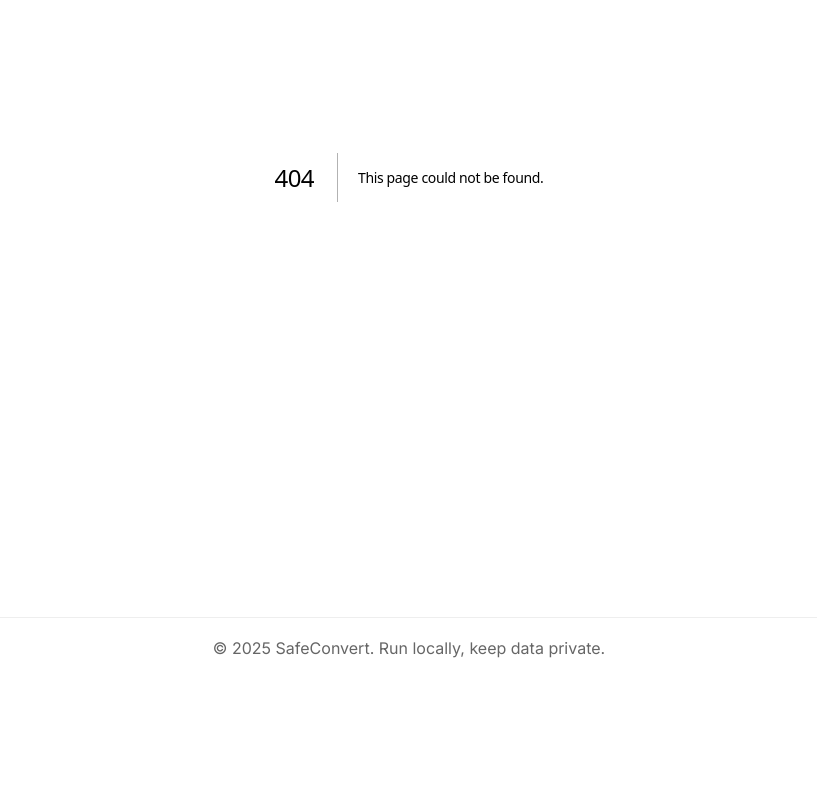
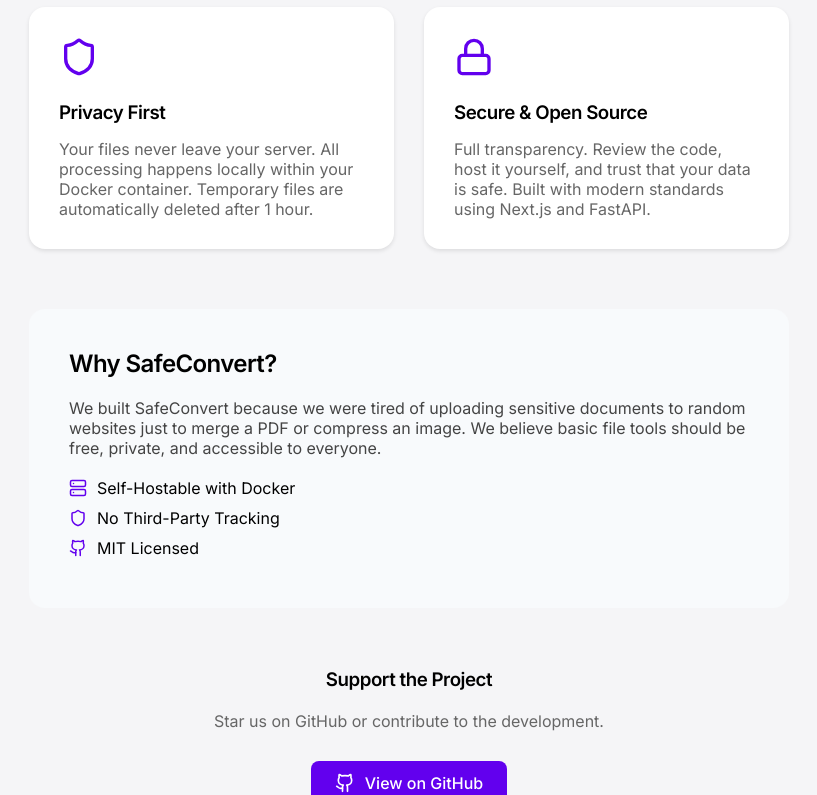
Before and after one commit to sarthakvarshney8081/safeconvert, a Next.js app in the folder frontend/: page /about in a window 1280 px wide. Before the commit this address had no page. Shown: the part 300-1095 px from the top of the page, without its empty margins (231-1048 px from the left). Before the commit the page ends 978 px from the top, so only its background shows below. Built offline with nearby package versions, Linux system fonts and the light colour scheme.

Commit message:
Add About page and update footer

```diff
--- /dev/null
+++ b/frontend/app/about/page.tsx
@@ -0,0 +1,72 @@
+import React from 'react';
+import Link from 'next/link';
+import { Shield, Github, Server, Lock } from 'lucide-react';
+
+export default function AboutPage() {
+    return (
+        <div className="container" style={{ padding: '60px 20px', maxWidth: '800px' }}>
+            <div style={{ textAlign: 'center', marginBottom: 60 }}>
+                <h1 style={{ fontSize: '3rem', fontWeight: 800, marginBottom: 20, background: 'linear-gradient(45deg, var(--primary), #818cf8)', WebkitBackgroundClip: 'text', WebkitTextFillColor: 'transparent' }}>
+                    About SafeConvert
+                </h1>
+                <p style={{ fontSize: '1.2rem', color: '#666', lineHeight: 1.6 }}>
+                    The privacy-first, self-hosted solution for your file manipulation needs.
+                </p>
+            </div>
+
+            <div style={{ display: 'grid', gridTemplateColumns: 'repeat(auto-fit, minmax(300px, 1fr))', gap: 30, marginBottom: 60 }}>
+                <div className="card" style={{ padding: 30 }}>
+                    <div style={{ color: 'var(--primary)', marginBottom: 20 }}>
+                        <Shield size={40} />
+                    </div>
+                    <h3 style={{ marginBottom: 15 }}>Privacy First</h3>
+                    <p style={{ color: '#666' }}>
+                        Your files never leave your server. All processing happens locally within your Docker container.
+                        Temporary files are automatically deleted after 1 hour.
+                    </p>
+                </div>
+
+                <div className="card" style={{ padding: 30 }}>
+                    <div style={{ color: 'var(--primary)', marginBottom: 20 }}>
+                        <Lock size={40} />
+                    </div>
+                    <h3 style={{ marginBottom: 15 }}>Secure & Open Source</h3>
+                    <p style={{ color: '#666' }}>
+                        Full transparency. Review the code, host it yourself, and trust that your data is safe.
+                        Built with modern standards using Next.js and FastAPI.
+                    </p>
+                </div>
+            </div>
+
+            <div style={{ background: '#f8fafc', padding: 40, borderRadius: 16, marginBottom: 60 }}>
+                <h2 style={{ marginBottom: 20 }}>Why SafeConvert?</h2>
+                <p style={{ marginBottom: 20, color: '#444' }}>
+                    We built SafeConvert because we were tired of uploading sensitive documents to random websites just to merge a PDF or compress an image.
+                    We believe basic file tools should be free, private, and accessible to everyone.
+                </p>
+                <ul style={{ listStyle: 'none', padding: 0 }}>
+                    <li style={{ marginBottom: 10, display: 'flex', alignItems: 'center', gap: 10 }}>
+                        <Server size={18} color="var(--primary)" /> Self-Hostable with Docker
+                    </li>
+                    <li style={{ marginBottom: 10, display: 'flex', alignItems: 'center', gap: 10 }}>
+                        <Shield size={18} color="var(--primary)" /> No Third-Party Tracking
+                    </li>
+                    <li style={{ marginBottom: 10, display: 'flex', alignItems: 'center', gap: 10 }}>
+                        <Github size={18} color="var(--primary)" /> MIT Licensed
+                    </li>
+                </ul>
+            </div>
+
+            <div style={{ textAlign: 'center' }}>
+                <h3 style={{ marginBottom: 20 }}>Support the Project</h3>
+                <p style={{ marginBottom: 30, color: '#666' }}>
+                    Star us on GitHub or contribute to the development.
+                </p>
+                <a href="https://github.com/SarthakVarshney8081/safeconvert" target="_blank" className="btn btn-primary" style={{ display: 'inline-flex', alignItems: 'center', gap: 10 }}>
+                    <Github size={20} />
+                    View on GitHub
+                </a>
+            </div>
+        </div>
+    );
+}
```
